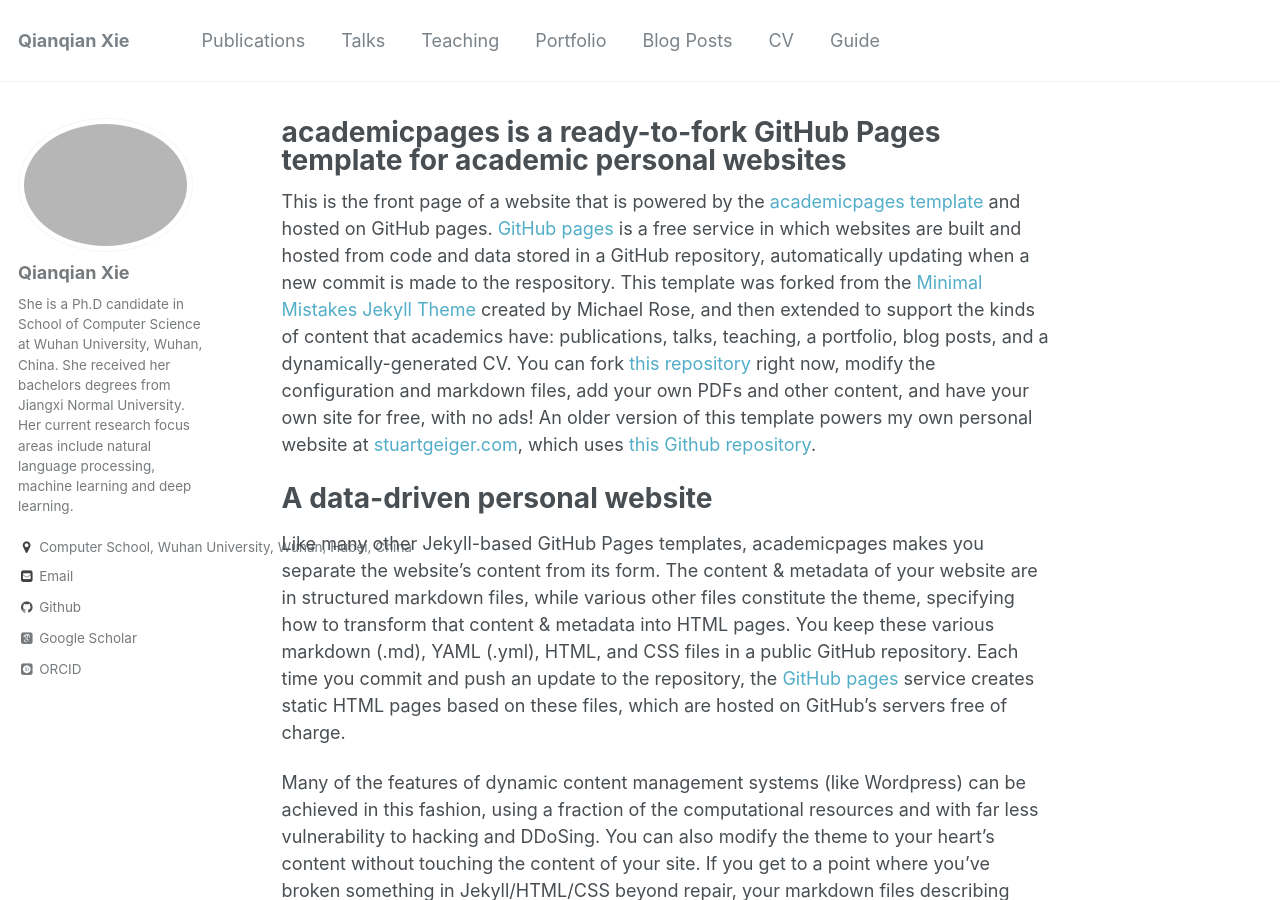
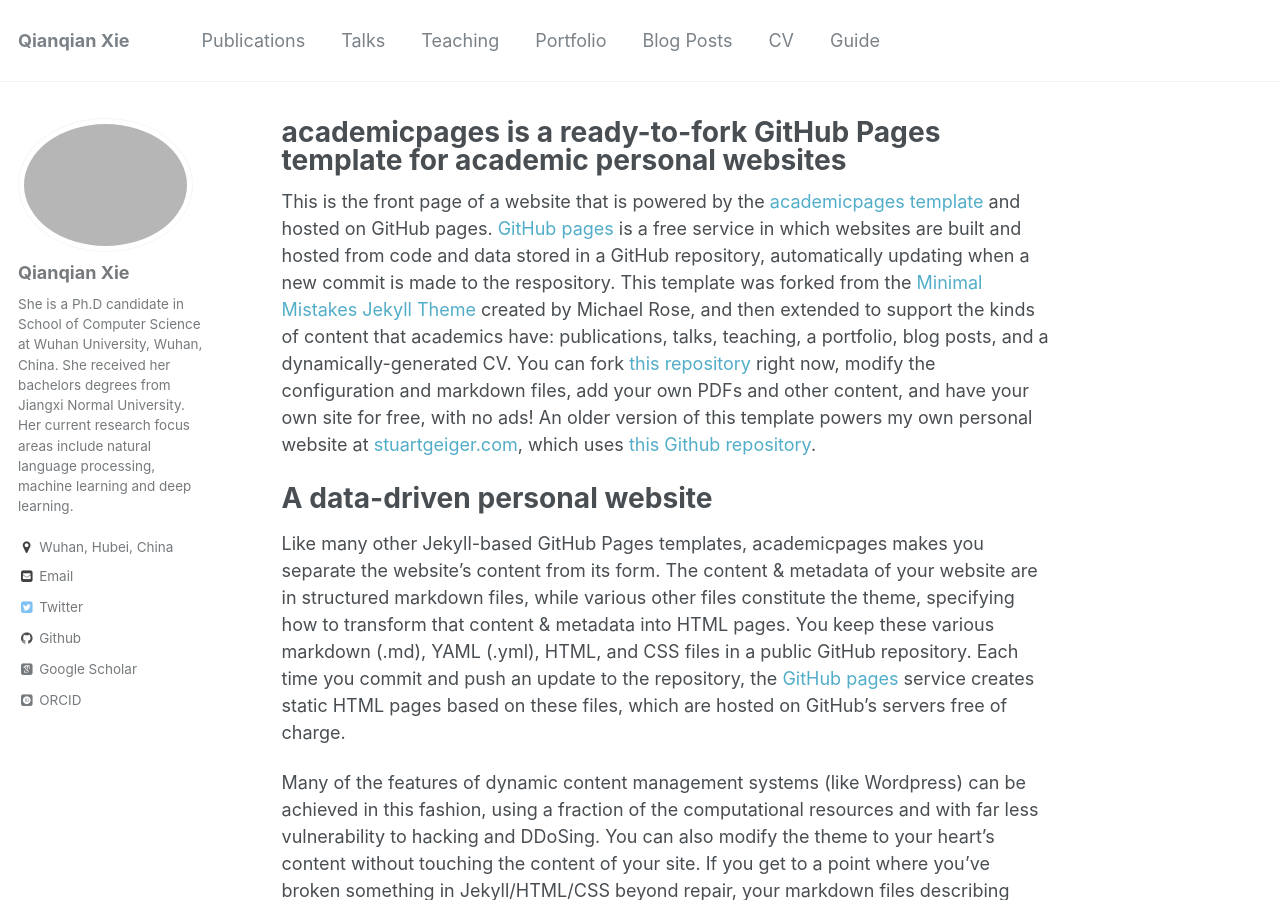
Before and after one commit to avariace/avariace.github.io, a Jekyll site: the page built from _pages/about.md, in a window 1280 px wide and 900 px high. Built offline with Jekyll 4.4.1, drawn with Linux system fonts in a browser that asks for light colours; some web fonts are replaced.

Commit message:
增加twitter和

```diff
--- a/_config.yml
+++ b/_config.yml
@@ -82,8 +82,9 @@ author:
   name             : "Qianqian Xie"
   avatar           : "profile.png"
   bio              : "She is a Ph.D candidate in School of Computer Science at Wuhan University, Wuhan, China. She received her bachelors degrees from Jiangxi Normal University. Her current research focus areas include natural language processing, machine learning and deep learning."
-  location         : "Computer School, Wuhan University, \n Wuhan, Hubei, China"
+  location         : "Wuhan, Hubei, China"
   employer         :
+  twitter          : "qianqian_xie"
   googlescholar    : "https://scholar.google.com/citations?user=UYW7X_0AAAAJ&hl=en"
   email            : "xieq@whu.edu.cn"
   uri              :
@@ -99,7 +100,7 @@ author:
   instagram        :
   lastfm           :
   linkedin         :
-  orcid            : "http://orcid.org/yourorcidurl"
+  orcid            : "http://orcid.org/0000-0002-9588-7454"
   pinterest        :
   soundcloud       :
   stackoverflow    : # http://stackoverflow.com/users/123456/username
```
